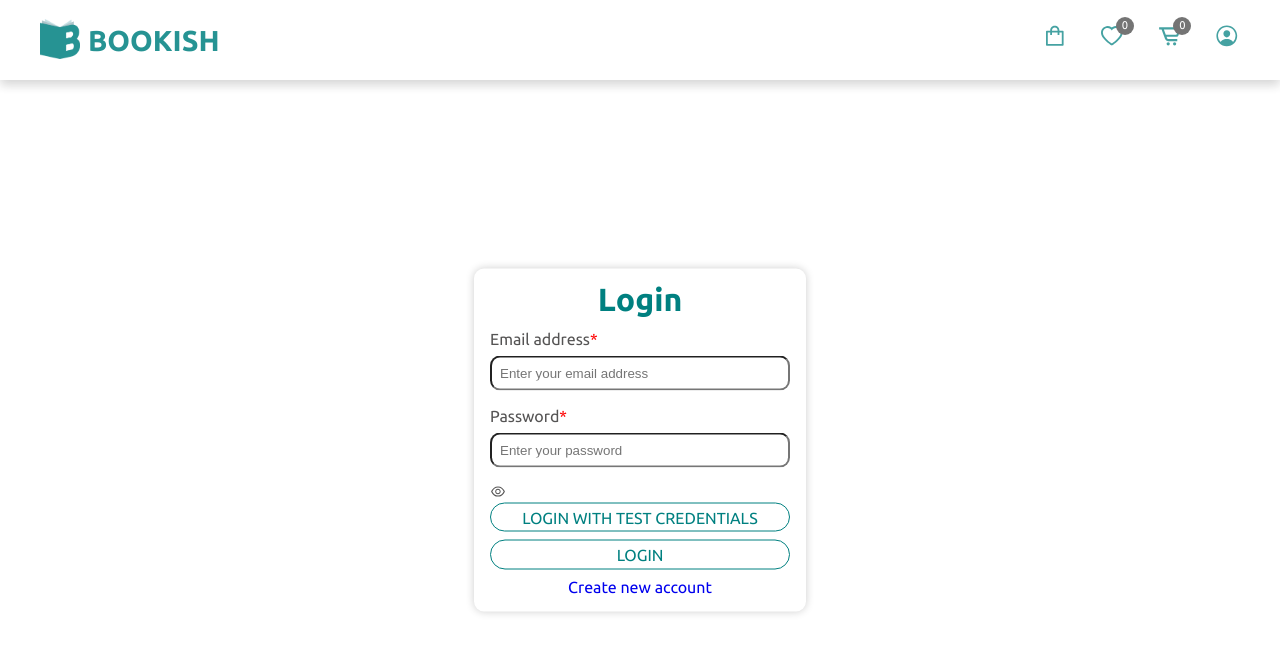
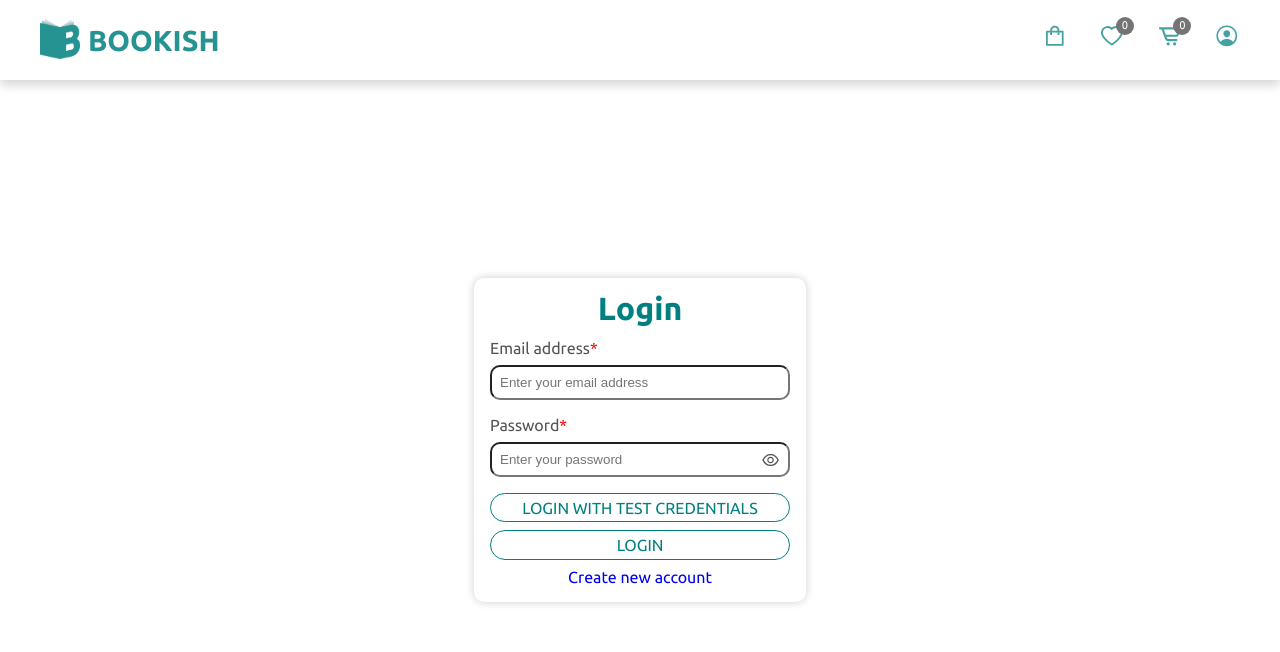
Before and after one commit to kashifhussainpathan/bookish-react-eComm, a React (Create React App) app: page /login in a window 1280 px wide. Shown: the top 652 px of the page. Built offline with nearby package versions, Linux system fonts and the light colour scheme; no server answers; what miragejs would draw is missing.

Commit message:
style: added pass toggle btn style

```diff
--- a/src/Frontend/pages/authentication/authStyles.css
+++ b/src/Frontend/pages/authentication/authStyles.css
@@ -75,6 +75,23 @@
   text-transform: uppercase;
 }
 
+.password-input-container {
+  position: relative;
+}
+
+.password-input-container input {
+  padding-right: 2.5em; /* Add padding to accommodate the icon */
+}
+
+.password-toggle-icon {
+  position: absolute;
+  top: 35%;
+  right: 10px;
+  transform: translateY(-50%);
+  cursor: pointer;
+  font-size: 1.2rem;
+}
+
 /* Logout Styling */
 .logout-section {
   margin-top: 5rem;
```
